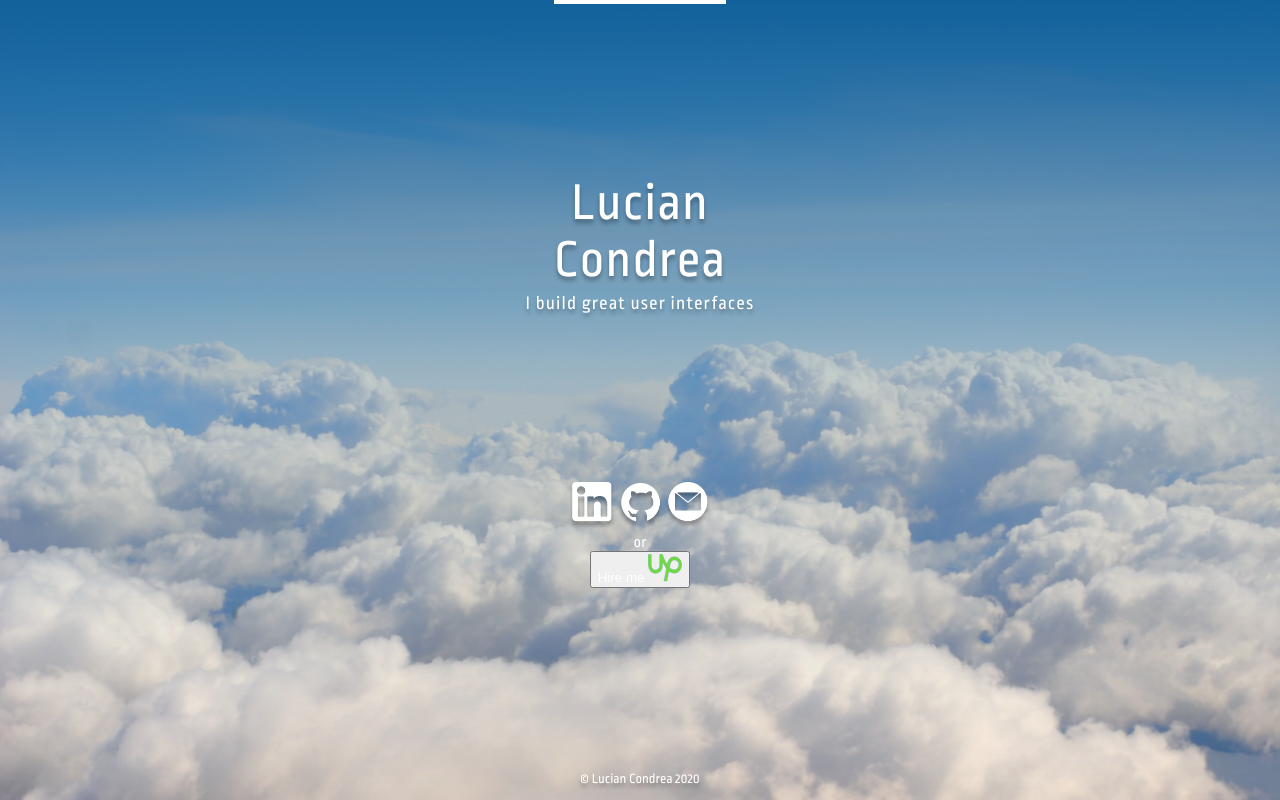
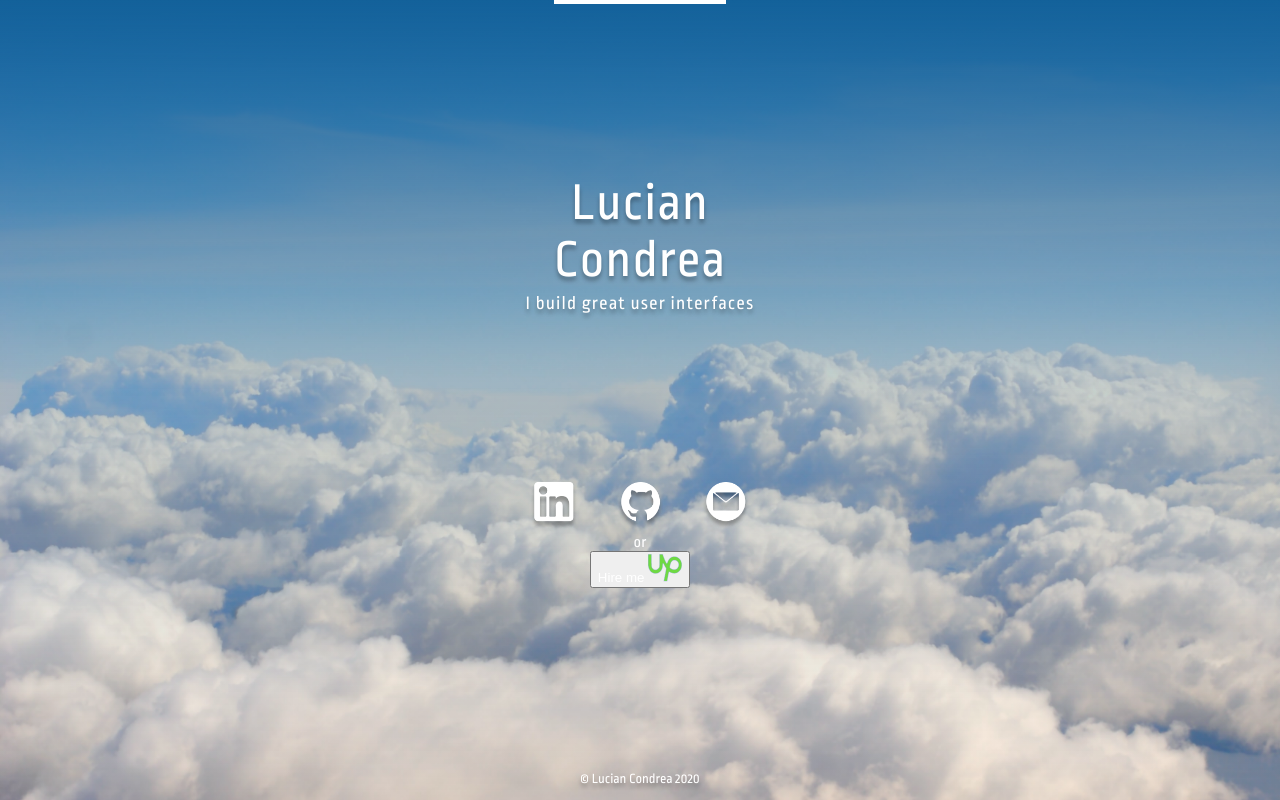
Before and after one commit to luciancic/condrea.dev, a Gatsby site: page / in a window 1280 px wide. Built offline with nearby package versions, Linux system fonts and the light colour scheme; Gatsby itself is replaced by a stand-in of ours.

Commit message:
space social links

```diff
--- a/src/pages/index.js
+++ b/src/pages/index.js
@@ -15,7 +15,7 @@ const IndexPage = () => (
       <p>I build great user interfaces</p>
     </header>
     <nav>
-      <div>
+      <div className="social-links">
         <a href="#">
           <img src={LinkedinIcon} alt="LinkedIn" className="social-icon" />
         </a>
--- a/src/styles.scss
+++ b/src/styles.scss
@@ -69,6 +69,12 @@ nav {
     align-items: center;
 }
 
+.social-links {
+    width: 220px;
+    display: flex;
+    justify-content: space-between;
+}
+
 .social-icon {
     width: 48px;
     text-shadow: 0px 4px 4px rgba(0, 0, 0, 0.3);
```
